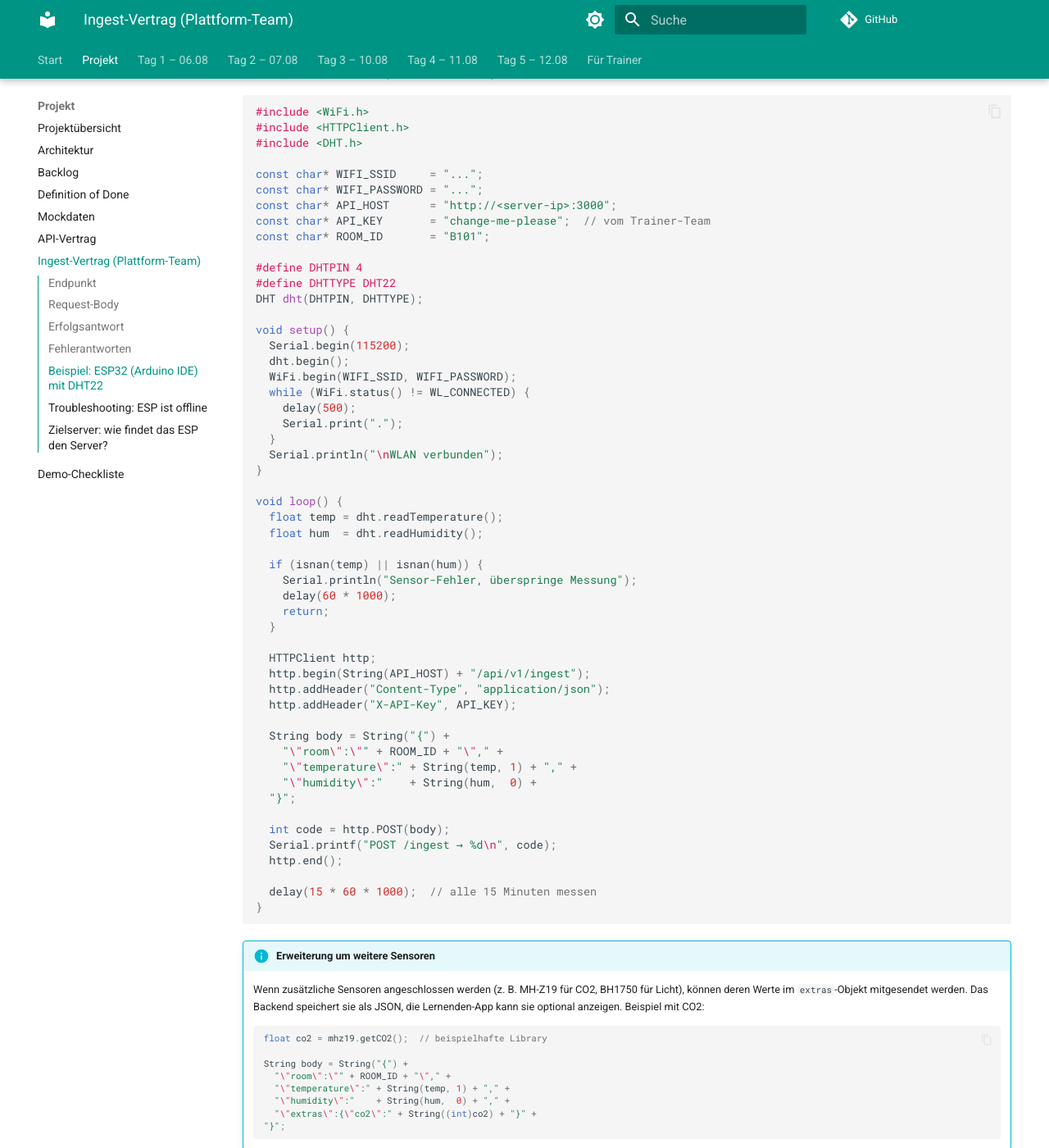
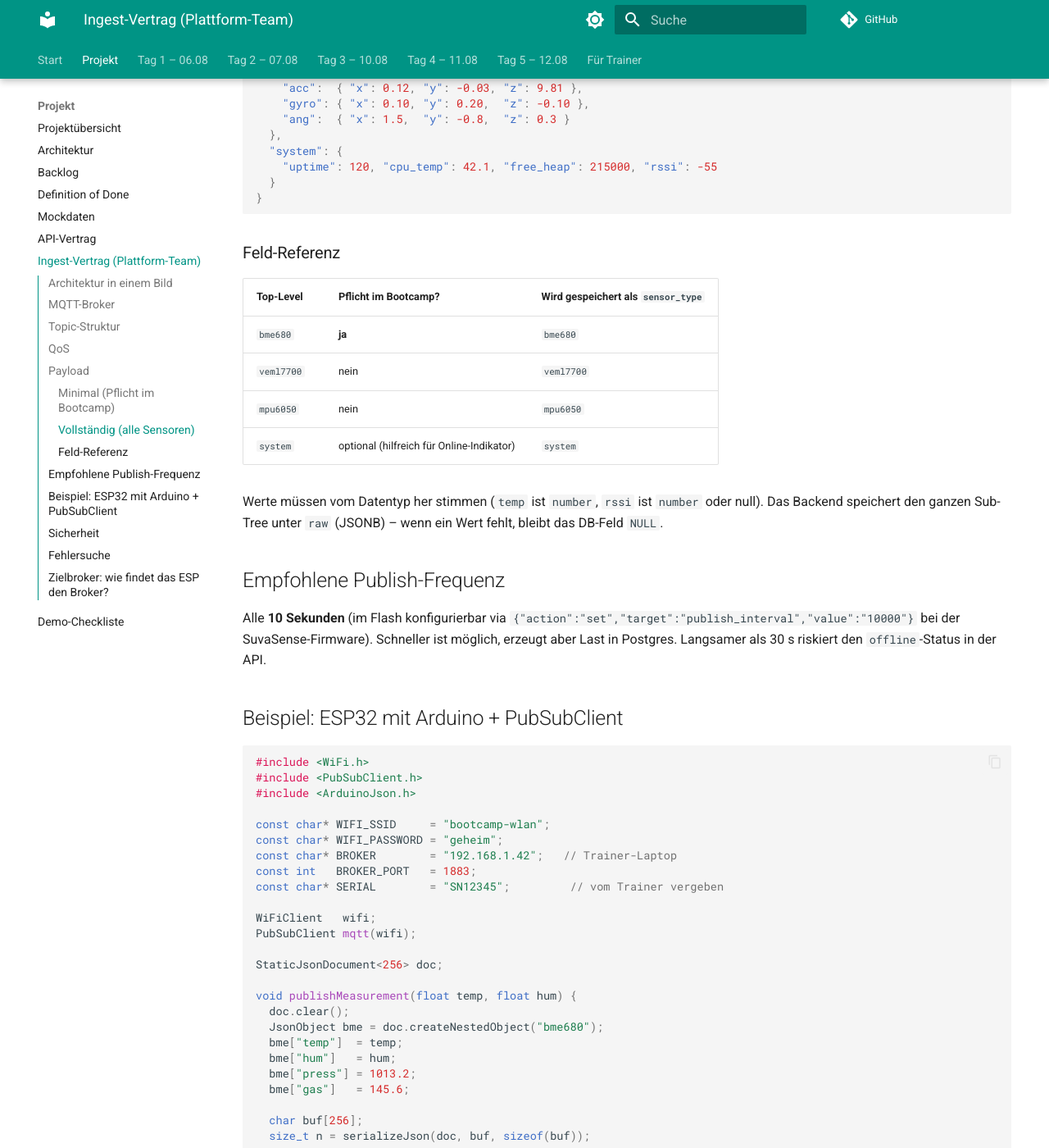
Before and after one commit to HeiligerG/ae-raumklima-bootcamp, an MkDocs documentation site: the page built from docs/projekt/ingest-vertrag.md, in a window 1280 px wide and 1400 px high, scrolled down 2226 px. Shown: the whole window at 82% size. Built offline with MkDocs 1.6.1 and Material for MkDocs 9.7.7, drawn with Linux system fonts in a browser that asks for light colours; comment, search, counter and statistics services are not loaded; some of the changed text lies outside the part shown.

Commit message:
docs(projekt): ingest-vertrag auf MQTT umstellen
SuvaSense akzeptiert ausschliesslich MQTT (suva/<serial>/data,
QoS 1). Der bisherige HTTP-POST-Endpoint POST /api/v1/ingest
mit X-API-Key wird ersatzlos gestrichen.

Der Vertrag beschreibt Topic-Schema, JSON-Payload-Form,
Pflichtfelder (mindestens bme680), 10-s-Publish-Frequenz,
ESP32-Beispielcode und Schritt-fuer-Schritt-Fehlersuche
via mosquitto_sub und docker compose logs.

````diff
--- a/docs/projekt/ingest-vertrag.md
+++ b/docs/projekt/ingest-vertrag.md
@@ -1,172 +1,211 @@
-# Ingest-Vertrag (für Plattformentwickler / ESP-Firmware)
+# Ingest-Vertrag (MQTT, für Plattformentwickler / ESP-Firmware)
 
-Dieses Dokument beschreibt die Schnittstelle, über die das ESP/Arduino Messwerte an das Backend sendet. Es gehört in den Verantwortungsbereich der **Plattformentwickler** (Firmware-Team).
+Dieses Dokument beschreibt die Schnittstelle, über die das ESP/Arduino
+seine Messwerte an das **SuvaSense-Backend** sendet. Es gehört in den
+Verantwortungsbereich der **Plattformentwickler** (Firmware-Team).
 
-!!! warning "Protokoll: nur HTTP"
-    Diese Implementierung unterstützt ausschliesslich **HTTP POST**. MQTT, WebSocket, Datei-Polling und andere Transportmechanismen sind **nicht im Scope** und müssten bei Bedarf zuerst im Backend (`mock-api/`) implementiert werden. Das Bootcamp nutzt HTTP.
+Das Backend akzeptiert ausschliesslich **MQTT** als Ingest-Transport.
+Es gibt **keinen HTTP-Endpoint** zum Einliefern von Messwerten – alle
+Sensor-Daten laufen über den MQTT-Broker.
 
-## Endpunkt
+## Architektur in einem Bild
 
 ```
-POST /api/v1/ingest
+┌──────────┐     suva/SN12345/data     ┌──────────┐     subscribe     ┌──────────┐
+│ ESP32    │ ─────────────────────────▶│ Mosquitto│ ──────────────────▶│ Backend  │
+│ (Firmware)│      JSON, QoS 1         │ (Broker) │    suva/+/data    │ (Go)     │
+└──────────┘                          └──────────┘                   └────┬─────┘
+                                                                          │ INSERT
+                                                                          ▼
+                                                                  ┌──────────────┐
+                                                                  │ Postgres     │
+                                                                  │ sensors +    │
+                                                                  │ readings     │
+                                                                  └──────────────┘
 ```
 
-| Eigenschaft      | Wert                              |
-|------------------|-----------------------------------|
-| Methode          | `POST`                            |
-| Content-Type     | `application/json`                |
-| Authentifizierung| Header `X-API-Key: <key>`         |
-| Erwartete Antwort| `201 Created` bei Erfolg          |
+## MQTT-Broker
 
-## Request-Body
+| Eigenschaft | Wert |
+|---|---|
+| Broker | Eclipse Mosquitto 2 (Docker-Container im `SuvaSense`-Stack) |
+| Standard-URL (TCP) | `tcp://<laptop-ip>:1883` |
+| Optional (WebSocket) | `ws://<laptop-ip>:9001` |
+| Authentifizierung | Im Bootcamp anonym (`allow_anonymous true`) |
+| Persistenz | Eingeschaltet (Broker speichert letzte Werte) |
 
-**Minimal (Pflichtfelder):**
+Die URL wird den Plattformentwicklern vom Trainerteam mitgeteilt.
+
+## Topic-Struktur
+
+```
+suva/<serial_number>/data
+```
+
+Beispiele:
+
+```
+suva/SN12345/data
+suva/SN67890/data
+suva/DEMO-001/data
+```
+
+**Konvention:**
+
+- Topic-Level mit `/` getrennt
+- Mittleres Segment = Seriennummer des Geräts (vom Trainer vergeben)
+- Letztes Segment muss exakt `data` sein – sonst verwirft das Backend die Message
+
+## QoS
+
+Das Backend abonniert mit **QoS 1**. Euer ESP sollte ebenfalls mit
+QoS 1 publishen, damit bei Netzwerkaussetzern nichts verloren geht.
+
+## Payload
+
+Eine MQTT-Message enthält ein einzelnes JSON-Objekt mit **beliebigen**
+Top-Level-Feldern pro Sensortyp. Was fehlt, wird vom Backend ignoriert.
+
+### Minimal (Pflicht im Bootcamp)
 
 ```json
 {
-  "room": "B101",
-  "temperature": 22.5,
-  "humidity": 52,
-  "timestamp": "2026-07-14T12:00:00Z"
-}
-```
-
-**Mit optionalen Zusatz-Sensoren (`extras`):**
-
-```json
-{
-  "room": "B103",
-  "temperature": 17.2,
-  "humidity": 68,
-  "timestamp": "2026-07-14T12:00:00Z",
-  "extras": {
-    "co2": 580,
-    "light": 320
+  "bme680": {
+    "temp":  23.5,
+    "hum":   54.2,
+    "press": 1013.2,
+    "gas":   145.6
   }
 }
 ```
 
-| Feld          | Typ    | Pflicht | Bereich        | Beschreibung                          |
-|---------------|--------|---------|----------------|---------------------------------------|
-| `room`        | string | ja      | `B101`/`B102`/`B103` | Raum-ID (muss bekannt sein)     |
-| `temperature` | number | ja      | –50 bis +80 °C | Temperatur in Grad Celsius           |
-| `humidity`    | number | ja      | 0–100          | Relative Luftfeuchtigkeit in Prozent  |
-| `timestamp`   | string | nein    | ISO-8601       | Zeitstempel der Messung. Wenn weggelassen, wird Server-Zeit verwendet |
-| `extras`      | object | nein    | beliebig       | Zusatz-Messwerte (z. B. `co2`, `light`, `voc`). App-Code zeigt sie als optionales Feature an, falls vorhanden |
+Das reicht, damit die Lernenden-App etwas anzeigen kann.
 
-## Erfolgsantwort
+### Vollständig (alle Sensoren)
 
-```http
-HTTP/1.1 201 Created
-Content-Type: application/json
-
+```json
 {
-  "status": "accepted",
-  "room": "B101",
-  "timestamp": "2026-07-14T12:00:00Z"
+  "bme680": {
+    "temp": 23.5, "hum": 54.2, "press": 1013.2, "gas": 145.6
+  },
+  "veml7700": {
+    "lux": 245.3, "white": 198.7
+  },
+  "mpu6050": {
+    "acc":  { "x": 0.12, "y": -0.03, "z": 9.81 },
+    "gyro": { "x": 0.10, "y": 0.20,  "z": -0.10 },
+    "ang":  { "x": 1.5,  "y": -0.8,  "z": 0.3 }
+  },
+  "system": {
+    "uptime": 120, "cpu_temp": 42.1, "free_heap": 215000, "rssi": -55
+  }
 }
 ```
 
-## Fehlerantworten
+### Feld-Referenz
 
-| Status | Bedeutung                              | Beispiel-Body                                       |
-|--------|----------------------------------------|------------------------------------------------------|
-| 400    | Pflichtfeld fehlt oder ungültig         | `{"error": "Feld \"humidity\" muss eine Zahl 0–100 sein", "code": 400}` |
-| 401    | API-Key fehlt oder ist falsch          | `{"error": "Ungültiger oder fehlender API-Key", "code": 401}` |
-| 404    | Raum-ID unbekannt                      | `{"error": "Unbekannter Raum: XXX", "code": 404}`   |
+| Top-Level | Pflicht im Bootcamp? | Wird gespeichert als `sensor_type` |
+|---|---|---|
+| `bme680`   | **ja** | `bme680`   |
+| `veml7700` | nein   | `veml7700` |
+| `mpu6050`  | nein   | `mpu6050`  |
+| `system`   | optional (hilfreich für Online-Indikator) | `system` |
 
-## Beispiel: ESP32 (Arduino IDE) mit DHT22
+Werte müssen vom Datentyp her stimmen (`temp` ist `number`, `rssi` ist
+`number` oder null). Das Backend speichert den ganzen Sub-Tree unter
+`raw` (JSONB) – wenn ein Wert fehlt, bleibt das DB-Feld `NULL`.
+
+## Empfohlene Publish-Frequenz
+
+Alle **10 Sekunden** (im Flash konfigurierbar via
+`{"action":"set","target":"publish_interval","value":"10000"}` bei der
+SuvaSense-Firmware). Schneller ist möglich, erzeugt aber Last in
+Postgres. Langsamer als 30 s riskiert den `offline`-Status in der API.
+
+## Beispiel: ESP32 mit Arduino + PubSubClient
 
 ```cpp
 #include <WiFi.h>
-#include <HTTPClient.h>
-#include <DHT.h>
+#include <PubSubClient.h>
+#include <ArduinoJson.h>
 
-const char* WIFI_SSID     = "...";
-const char* WIFI_PASSWORD = "...";
-const char* API_HOST      = "http://<server-ip>:3000";
-const char* API_KEY       = "change-me-please";  // vom Trainer-Team
-const char* ROOM_ID       = "B101";
+const char* WIFI_SSID     = "bootcamp-wlan";
+const char* WIFI_PASSWORD = "geheim";
+const char* BROKER        = "192.168.1.42";   // Trainer-Laptop
+const int   BROKER_PORT   = 1883;
+const char* SERIAL        = "SN12345";         // vom Trainer vergeben
 
-#define DHTPIN 4
-#define DHTTYPE DHT22
-DHT dht(DHTPIN, DHTTYPE);
+WiFiClient   wifi;
+PubSubClient mqtt(wifi);
+
+StaticJsonDocument<256> doc;
+
+void publishMeasurement(float temp, float hum) {
+  doc.clear();
+  JsonObject bme = doc.createNestedObject("bme680");
+  bme["temp"]  = temp;
+  bme["hum"]   = hum;
+  bme["press"] = 1013.2;
+  bme["gas"]   = 145.6;
+
+  char buf[256];
+  size_t n = serializeJson(doc, buf, sizeof(buf));
+
+  char topic[64];
+  snprintf(topic, sizeof(topic), "suva/%s/data", SERIAL);
+  mqtt.publish(topic, buf, n, false);   // retained = false
+}
 
 void setup() {
   Serial.begin(115200);
-  dht.begin();
   WiFi.begin(WIFI_SSID, WIFI_PASSWORD);
-  while (WiFi.status() != WL_CONNECTED) {
-    delay(500);
-    Serial.print(".");
-  }
-  Serial.println("\nWLAN verbunden");
+  while (WiFi.status() != WL_CONNECTED) { delay(500); }
+
+  mqtt.setServer(BROKER, BROKER_PORT);
+  mqtt.connect(SERIAL);                  // Client-ID = Seriennummer
 }
 
 void loop() {
-  float temp = dht.readTemperature();
-  float hum  = dht.readHumidity();
+  mqtt.loop();
 
-  if (isnan(temp) || isnan(hum)) {
-    Serial.println("Sensor-Fehler, überspringe Messung");
-    delay(60 * 1000);
-    return;
+  static unsigned long last = 0;
+  if (millis() - last > 10000) {
+    last = millis();
+    float t = 22.0 + (random(-30, 30) / 10.0);
+    float h = 50  + (random(-50, 50));
+    publishMeasurement(t, h);
   }
-
-  HTTPClient http;
-  http.begin(String(API_HOST) + "/api/v1/ingest");
-  http.addHeader("Content-Type", "application/json");
-  http.addHeader("X-API-Key", API_KEY);
-
-  String body = String("{") +
-    "\"room\":\"" + ROOM_ID + "\"," +
-    "\"temperature\":" + String(temp, 1) + "," +
-    "\"humidity\":"    + String(hum,  0) +
-  "}";
-
-  int code = http.POST(body);
-  Serial.printf("POST /ingest → %d\n", code);
-  http.end();
-
-  delay(15 * 60 * 1000);  // alle 15 Minuten messen
 }
 ```
 
-!!! info "Erweiterung um weitere Sensoren"
-    Wenn zusätzliche Sensoren angeschlossen werden (z. B. MH-Z19 für CO2, BH1750 für Licht), können deren Werte im `extras`-Objekt mitgesendet werden. Das Backend speichert sie als JSON, die Lernenden-App kann sie optional anzeigen. Beispiel mit CO2:
+## Sicherheit
 
-    ```cpp
-    float co2 = mhz19.getCO2();  // beispielhafte Library
+Im Bootcamp läuft der Broker mit `allow_anonymous true`. Für den
+Schulungsraum akzeptabel, **nicht** für Produktion. Für später:
 
-    String body = String("{") +
-      "\"room\":\"" + ROOM_ID + "\"," +
-      "\"temperature\":" + String(temp, 1) + "," +
-      "\"humidity\":"    + String(hum,  0) + "," +
-      "\"extras\":{\"co2\":" + String((int)co2) + "}" +
-    "}";
-    ```
+- Broker-User/Passwort setzen (`MQTT_USERNAME`, `MQTT_PASSWORD`)
+- TLS aktivieren (`mosquitto.conf`: `listener 8883`, `cafile …`)
+- Topic-ACLs: `pattern write suva/%c/data`
 
-!!! warning "Sicherheit"
-    Der API-Key steht im Klartext im Flash des ESP. Für den Bootcamp-Use-Case akzeptabel, aber **nicht** für Produktivbetrieb. Spätere Versionen sollten HTTPS und Key-Rotation verwenden.
+## Fehlersuche
 
-## Troubleshooting: ESP ist offline
+Wenn das ESP Daten sendet, aber nichts im Backend ankommt:
 
-Wenn das ESP keine Daten liefert, prüfe in dieser Reihenfolge:
+1. **Broker erreichbar?** Vom Laptop: `mosquitto_sub -h <broker-ip> -t 'suva/+/data' -v` – erscheinen die Messages?
+2. **Backend subscribt?** `docker compose logs backend | grep -i mqtt`
+3. **Wurde ein Sensor angelegt?** `curl http://localhost:8080/api/v1/sensors`
+4. **Sind Readings in Postgres?** pgAdmin auf `http://localhost:5050`, Tabelle `readings`.
+5. **Topic-Format korrekt?** Letztes Segment muss `data` sein, mittleres Segment darf nicht leer sein.
 
-1. **WLAN-Verbindung** – leuchtet die LED am ESP? Serial Monitor zeigt IP-Adresse?
-2. **Sensor-Lesungen** – `Serial.println(temp, hum)` einbauen, kommen sinnvolle Werte?
-3. **HTTP-Response-Code** – das Beispiel oben loggt den Code. 201 = ok, 401 = API-Key falsch, 404 = unbekannter Raum, 400 = Pflichtfeld fehlt
-4. **Backend-Logs** – `docker compose logs api` zeigt, ob der POST angekommen ist
-5. **Netzwerk** – kann der ESP die Backend-IP pingen? `ping <server-ip>` vom Laptop zeigt, ob das Netzwerk grundsätzlich funktioniert
+Wenn nichts hilft: Die App läuft auch ohne Live-Daten – sie zeigt den
+zuletzt gesehenen Snapshot aus `localStorage`.
 
-Wenn nichts hilft: Mock-Daten funktionieren weiterhin, die Lernenden-App fällt automatisch auf `data.json` zurück. Die Live-Sensor-Anbindung ist ein **Bonus**, nicht der Kern der Demo.
+## Zielbroker: wie findet das ESP den Broker?
 
-## Zielserver: wie findet das ESP den Server?
+| Setup | Broker-URL aus ESP-Sicht |
+|---|---|
+| Trainer-Laptop im Schulungsraum | `tcp://<laptop-ip>:1883` |
+| Docker auf demselben Laptop | `tcp://localhost:1883` (ESP sieht aber den Docker-Host, also `<laptop-ip>:1883`) |
+| Zentraler Schulungs-Server | `tcp://<server-ip>:1883` |
 
-| Setup                          | API_HOST                                            |
-|--------------------------------|-----------------------------------------------------|
-| Lokal im Schulungsraum         | `http://<laptop-ip>:3000` (z. B. `http://192.168.1.42:3000`) |
-| Docker auf demselben Laptop    | gleich wie lokal – `localhost:3000` aus Sicht des Containers |
-| Zentral deployt (später)       | `https://api.raumklima-bootcamp.dev`                |
-
-Die aktuelle Ziel-URL wird den Plattformentwicklern vom Trainerteam mitgeteilt. Bei WLAN-Problemen siehe [Risiken & Fallbacks](../trainer/risiken-und-fallbacks.md).
+Bei WLAN-Problemen siehe [Risiken & Fallbacks](../trainer/risiken-und-fallbacks.md).
````
